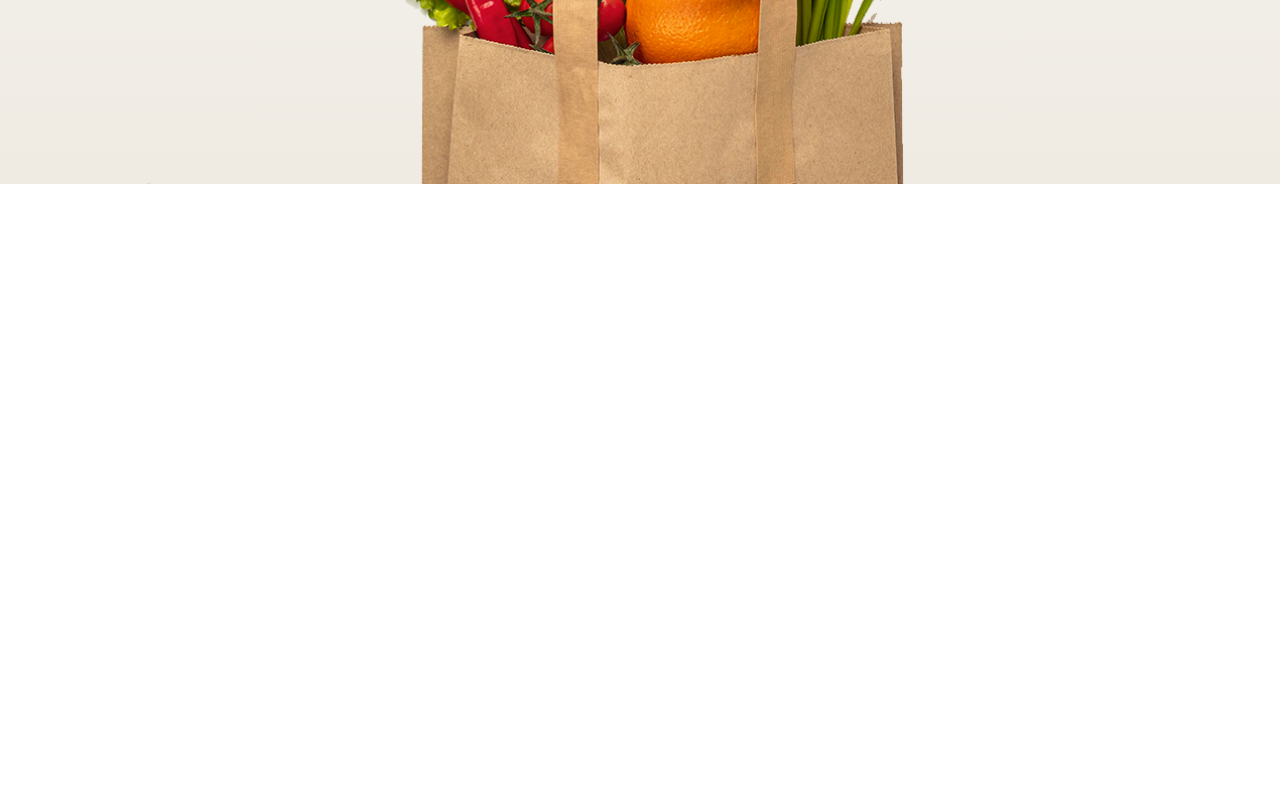
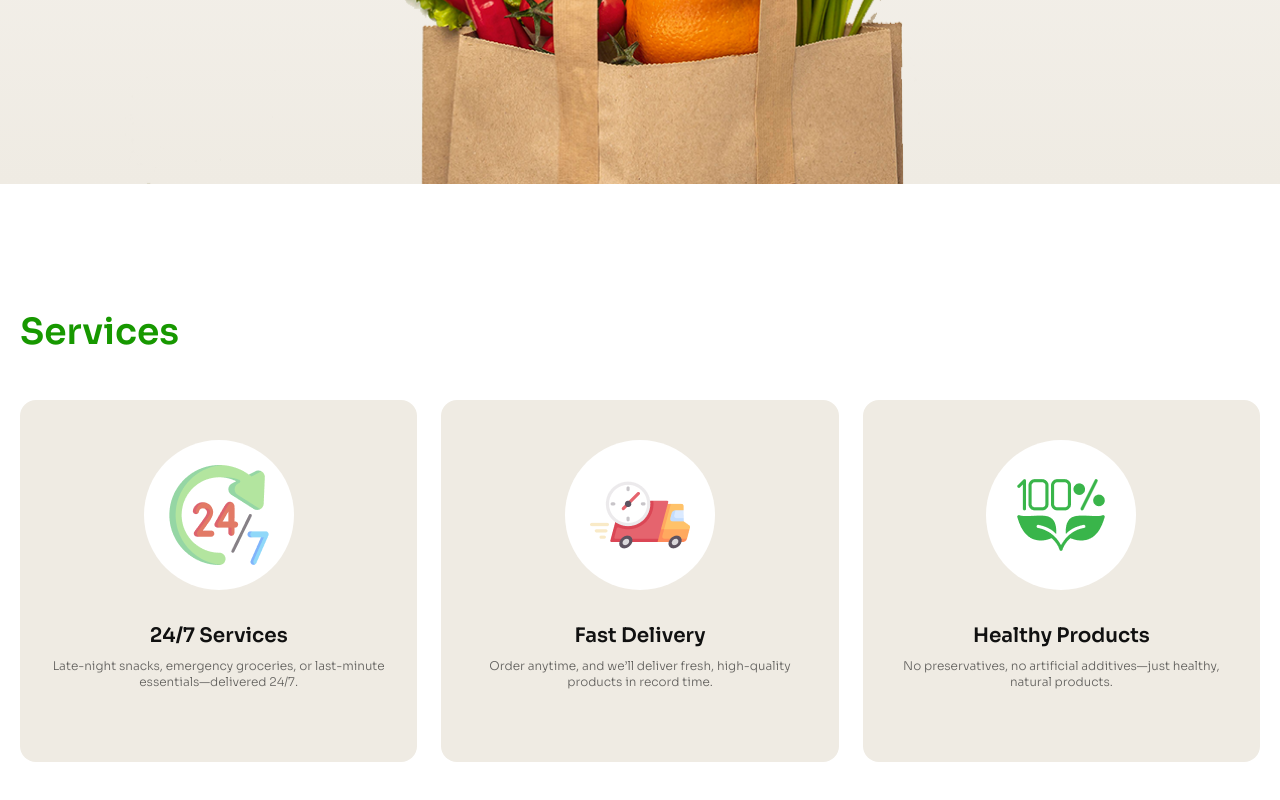
Before and after one commit to sniekdho/Assignment-Three-Nature-s-Platter, a plain HTML site: page index.html in a window 1280 px wide. Shown: the part 986-1786 px from the top of the page. Before the commit the page ends 1298 px from the top, so only its background shows below. Drawn offline with nearby package versions, Linux system fonts and the light colour scheme.

Commit message:
completed services section

```diff
--- a/index.html
+++ b/index.html
@@ -5,6 +5,7 @@
     <meta charset="UTF-8">
     <meta name="viewport" content="width=device-width, initial-scale=1.0">
     <title>Nature's Platter</title>
+    <link rel="shortcut icon" href="./assets/vegetable-busket.png" type="image/x-icon">
 
     <!-- Google Sora Font CDN -->
     <link rel="preconnect" href="https://fonts.googleapis.com">
@@ -28,6 +29,7 @@
                     colors: {
                         clifford: '#da373d',
                         "nature-primary": '#179800',
+                        "nature-secondary": '#EFEBE3',
                     }
                 }
             }
@@ -81,8 +83,11 @@
         <div>
             <!-- Text Portion -->
             <div class="mb-3 md:mb-10 mx-auto md:w-4/5 text-center">
-                <h3 class="text-5xl font-semibold text-black mb-8 md:w-5/6 mx-auto">Freshness <span class="text-nature-primary">You Can</span> <br> <span class="text-nature-primary">Count</span> On, Prices You’ll Love!</h3>
-                <p class="text-xl font-normal text-[#111111] md:w-4/6 mx-auto">Shop your daily essentials at unbeatable prices. From fresh produce to pantry staples, we’ve got you
+                <h3 class="text-5xl font-semibold text-black px-5 mb-8 md:w-5/6 mx-auto">Freshness <span
+                        class="text-nature-primary">You Can</span> <br> <span class="text-nature-primary">Count</span>
+                    On, Prices You’ll Love!</h3>
+                <p class="text-xl font-normal text-[#111111] px-5 md:w-4/6 mx-auto">Shop your daily essentials at
+                    unbeatable prices. From fresh produce to pantry staples, we’ve got you
                     covered every day!</p>
             </div>
 
@@ -94,7 +99,50 @@
     </header>
 
     <!-- Main Section -->
-    <main></main>
+    <main>
+        <!-- Services Section -->
+        <section class="md:container mx-auto mb-10 px-5">
+            <!-- Title Portion-->
+            <h3 class="text-4xl font-semibold text-nature-primary mb-12">Services</h3>
+
+            <!-- Card Portion -->
+            <div class="grid grid-cols-1 gap-6 md:grid-cols-3">
+                <!-- First Card -->
+                <div class="card bg-nature-secondary py-10">
+                    <figure class="bg-white rounded-full w-[150px] h-[150px] mx-auto">
+                        <img src="./assets/service.png" alt="" />
+                    </figure>
+                    <div class="card-body items-center text-center">
+                        <h2 class="card-title text-xl font-semibold text-[#111111]">24/7 Services</h2>
+                        <p class="text-xs text-[#111111a2] font-light">Late-night snacks, emergency groceries, or
+                            last-minute essentials—delivered 24/7.</p>
+                    </div>
+                </div>
+
+                <!-- Second Card -->
+                <div class="card bg-nature-secondary py-10">
+                    <figure class="bg-white rounded-full w-[150px] h-[150px] mx-auto">
+                        <img src="./assets/delivery.png" alt="" />
+                    </figure>
+                    <div class="card-body items-center text-center">
+                        <h2 class="card-title text-xl font-semibold text-[#111111]">Fast Delivery</h2>
+                        <p class="text-xs text-[#111111a2] font-light">Order anytime, and we’ll deliver fresh, high-quality products in record time.</p>
+                    </div>
+                </div>
+
+                <!-- Third Card -->
+                <div class="card bg-nature-secondary py-10">
+                    <figure class="bg-white rounded-full w-[150px] h-[150px] mx-auto">
+                        <img src="./assets/healthy.png" alt="" />
+                    </figure>
+                    <div class="card-body items-center text-center">
+                        <h2 class="card-title text-xl font-semibold text-[#111111]">Healthy Products</h2>
+                        <p class="text-xs text-[#111111a2] font-light">No preservatives, no artificial additives—just healthy, natural products.</p>
+                    </div>
+                </div>
+            </div>
+        </section>
+    </main>
 
     <!-- Footer Section -->
     <footer></footer>
```
